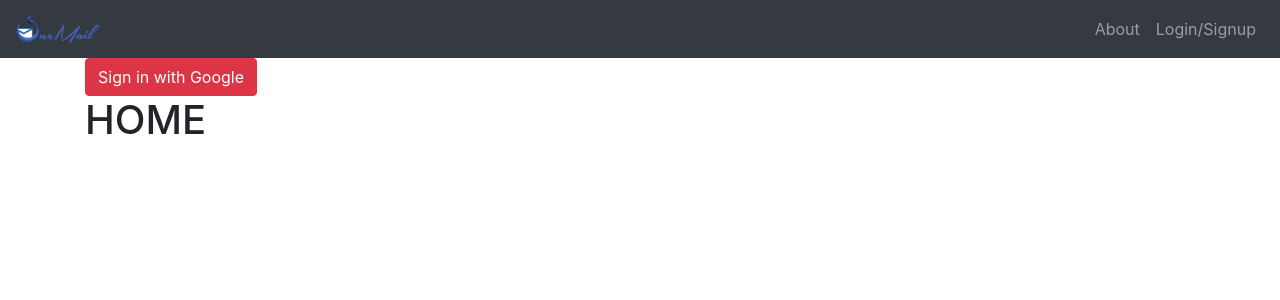
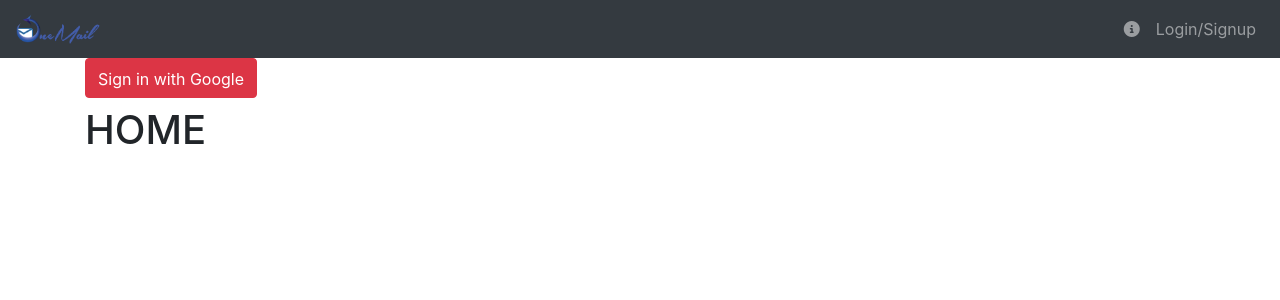
Before and after one commit to Guhan2211/OneMail, a Django app: page / in a window 1280 px wide. Shown: the top 300 px of the page. Run offline with Django 3.2, Linux system fonts and the light colour scheme; some libraries are stand-ins or nearby versions.

Commit message:
make it better

```diff
--- a/templates/base.html
+++ b/templates/base.html
@@ -35,8 +35,8 @@
             <ul class="navbar-nav ml-auto">
 
               <li class="nav-item">
-                <a class="nav-link" href="{% url 'about' %}">About</a>
-                <span class="sr-only">(current)</span>
+                <a class="nav-link" href="{% url 'about' %}"><i class="fas fa-info-circle"></i></a>
+
               </li>
               <!-- <li class="nav-item">
                 <a class="nav-link" href="../admin">Admin</a>
--- a/templates/home.html
+++ b/templates/home.html
@@ -7,9 +7,9 @@
 {% if not  request.user.is_authenticated %}
     <!-- <a class="btn btn-primary" href="{% provider_login_url 'facebook' method='oauth2' %}">Sign in with Facebook</a> -->
 
-    <a class="btn btn-danger" href="{% provider_login_url 'google' %}">Sign in with Google</a>
+    <a class="btn btn-danger pt-2" href="{% provider_login_url 'google' %}">Sign in with Google</a>
 
 
-    <h1>HOME</h1>
+    <h1 class="pt-2">HOME</h1>
 {% endif %}
 {% endblock%}
```
Also changed, not shown: 1 other file.
